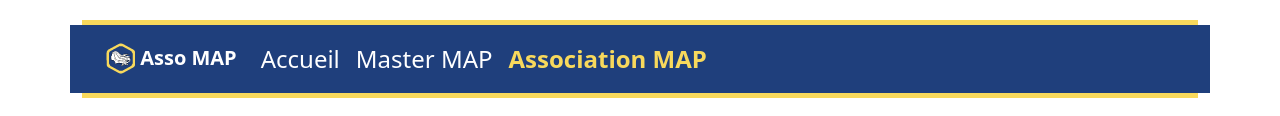
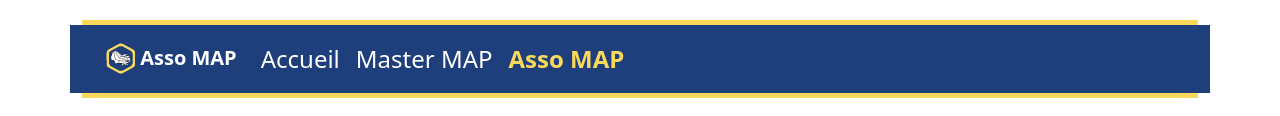
Before and after one commit to valentin-zemihi/assomap, a plain HTML site: page presentation_association.html in a window 1280 px wide. Shown: the part 304-420 px from the top of the page. Drawn offline with Linux system fonts and the light colour scheme.

Commit message:
Asso MAP
Réduction dans le menu de Association MAP à Asso MAP

```diff
--- a/presentation_association.html
+++ b/presentation_association.html
@@ -43,7 +43,7 @@
 						<a href="presentation_master.html" class="nav-link">Master MAP</a>
 					</li>
 					<li class="nav-item">
-						<a href="presentation_association.html" class="nav-link active">Association MAP</a>
+						<a href="presentation_association.html" class="nav-link active">Asso MAP</a>
 					</li>
 				</ul>
 			</div>
```
